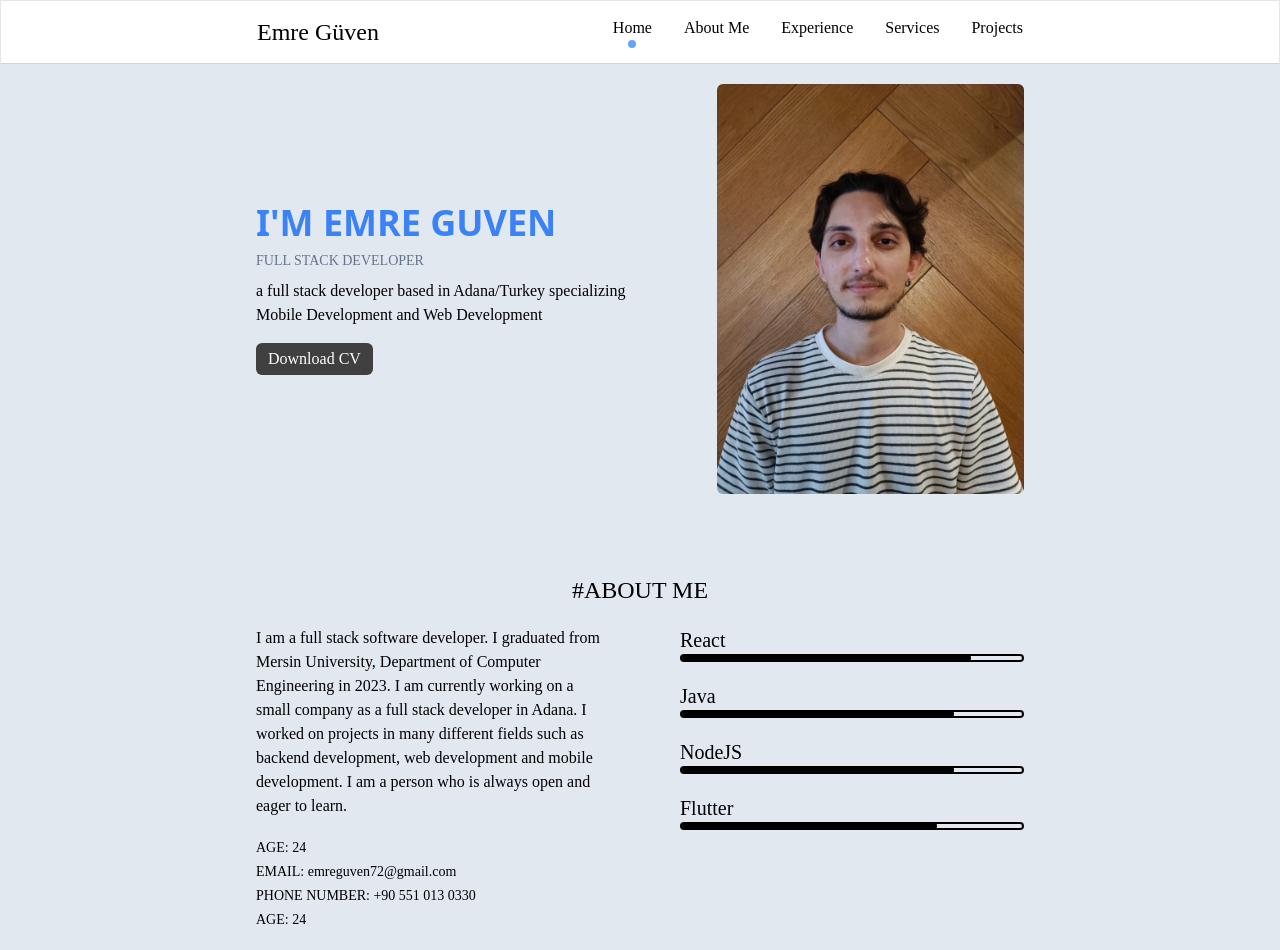
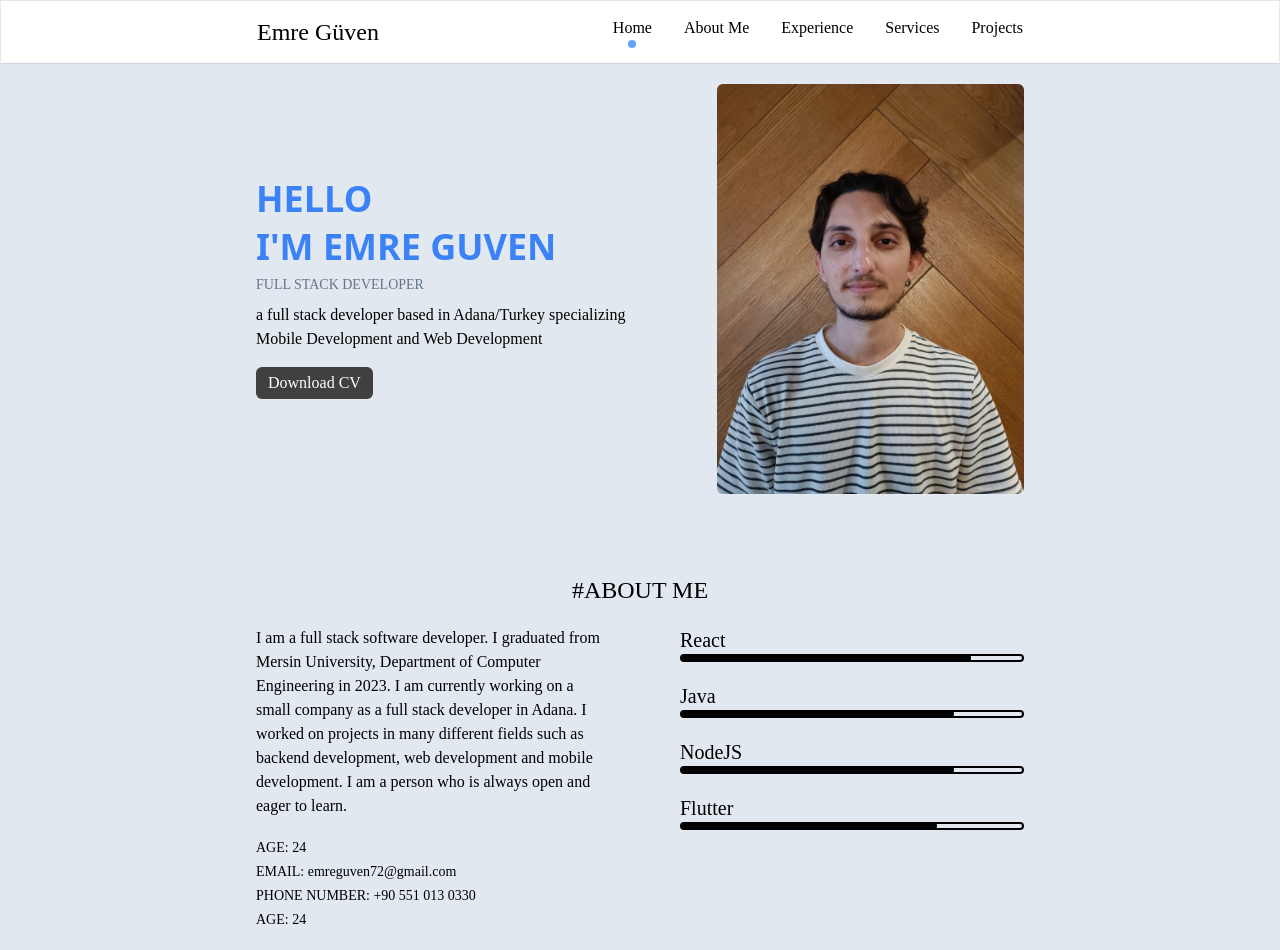
Before and after one commit to emreguven72/portfolio-website, a React (Create React App) app: page / in a window 1280 px wide. Built offline with nearby package versions, Linux system fonts and the light colour scheme; a web font is replaced by a local one.

Commit message:
Implemented HELLO text into HomeSection

```diff
--- a/src/components/HomeSection.tsx
+++ b/src/components/HomeSection.tsx
@@ -10,6 +10,7 @@
     >
       <div className="flex w-1/2 flex-col items-center justify-center">
         <div className="flex flex-col gap-2">
+          <h1 className="text-4xl font-bold text-blue-500">HELLO</h1>
           <Typewriter text="I'M EMRE GUVEN" delay={150} />
           <p className="font-2 text-sm text-slate-500">FULL STACK DEVELOPER</p>
           <p className="font-2 text-base">
```
